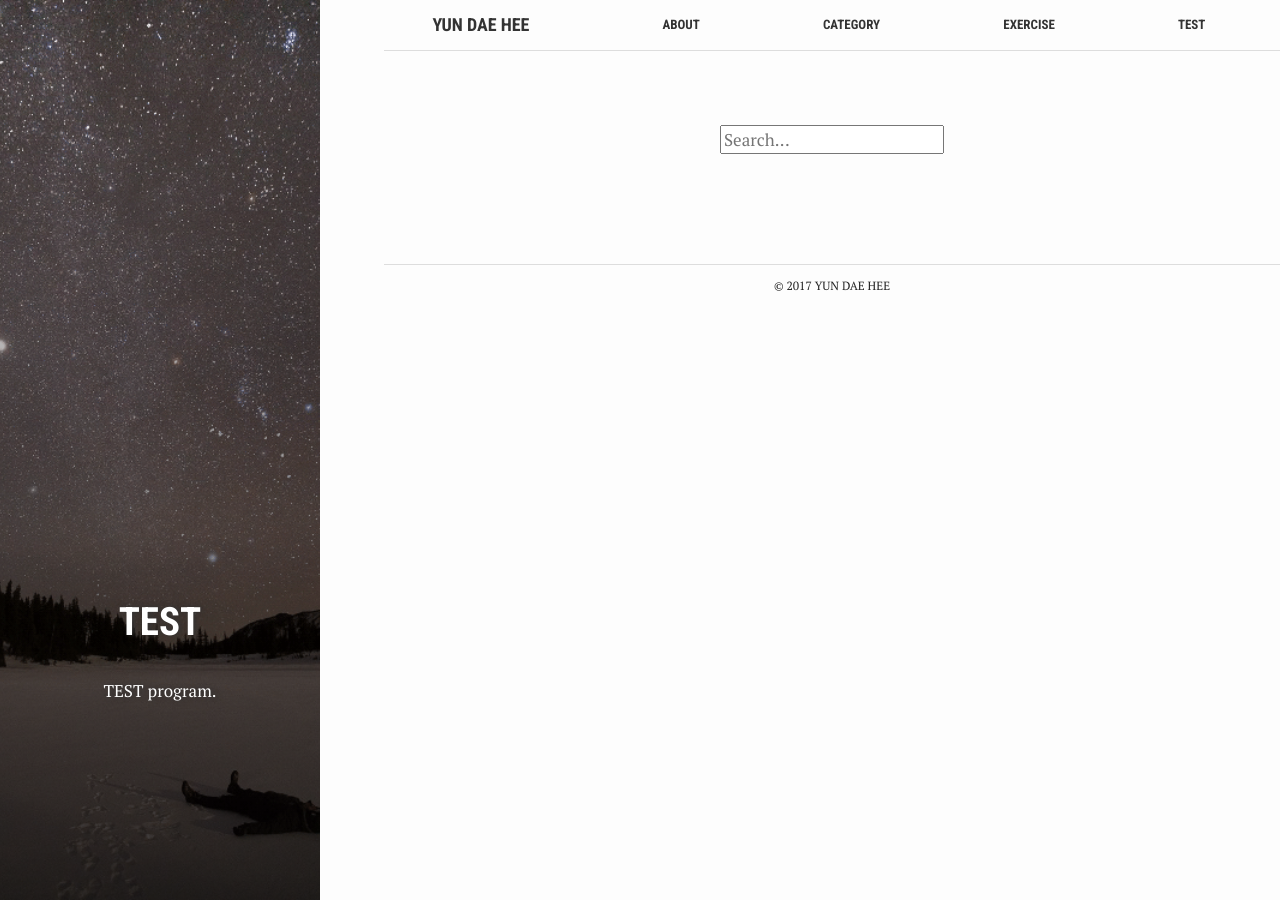
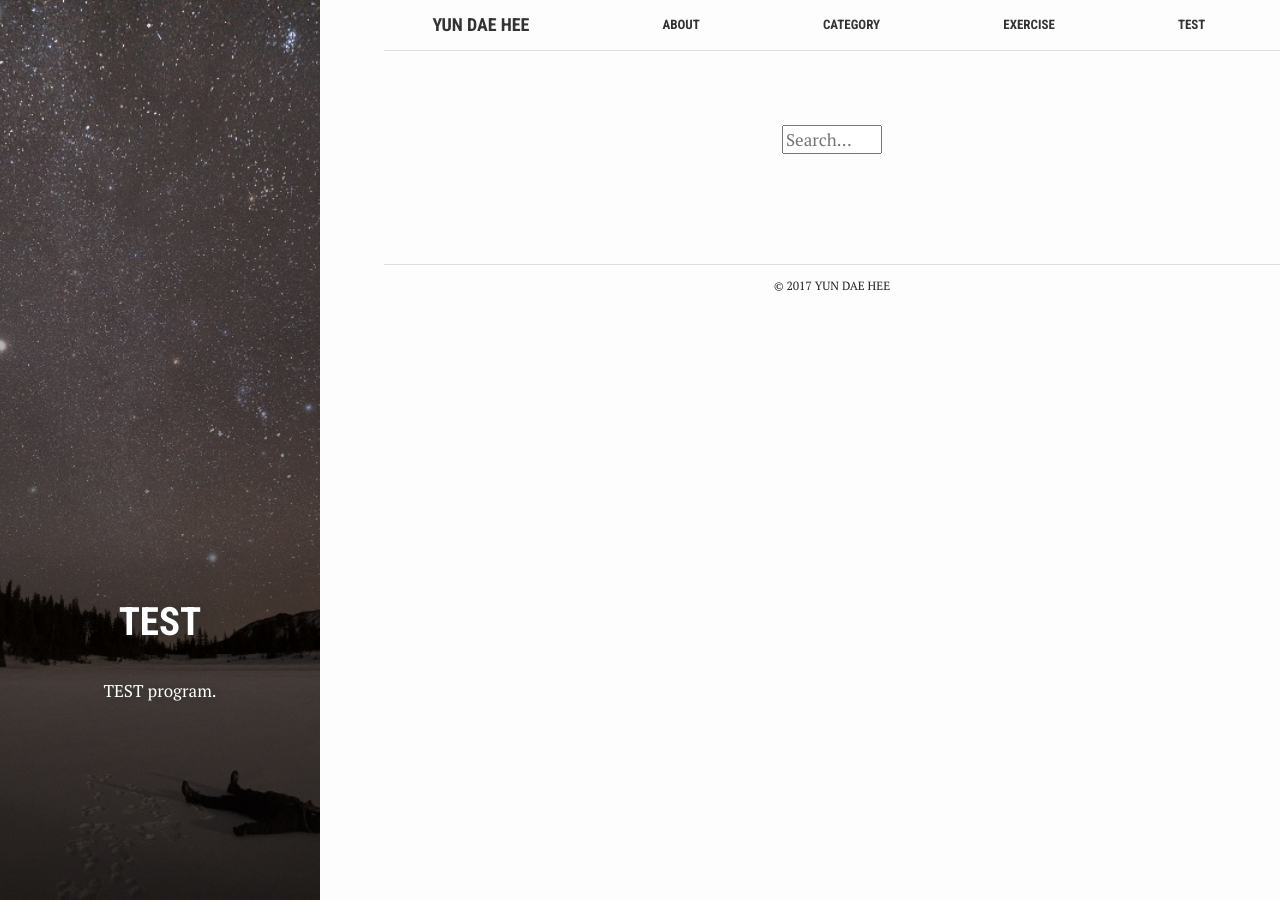
Before and after one commit to test076923/test076923.github.io, a Jekyll site: the page built from teste.html, in a window 1280 px wide. Built offline with Jekyll 4.4.1, drawn with Linux system fonts in a browser that asks for light colours; comment, search, counter and statistics services are not loaded.

Commit message:
Update teste.html

```diff
--- a/teste.html
+++ b/teste.html
@@ -20,7 +20,7 @@
 <!— Html Elements for Search -->
 <div id="search-container">
   <center>
-<input type="text" id="search-input" placeholder="Search...">
+<input type="text" id="search-input" placeholder="Search..." style="width:100px;">
   </center>
 <ul id="results-container"></ul>
 </div>
```
Also changed, not shown: other parts of teste.html (+1 -1 lines).
